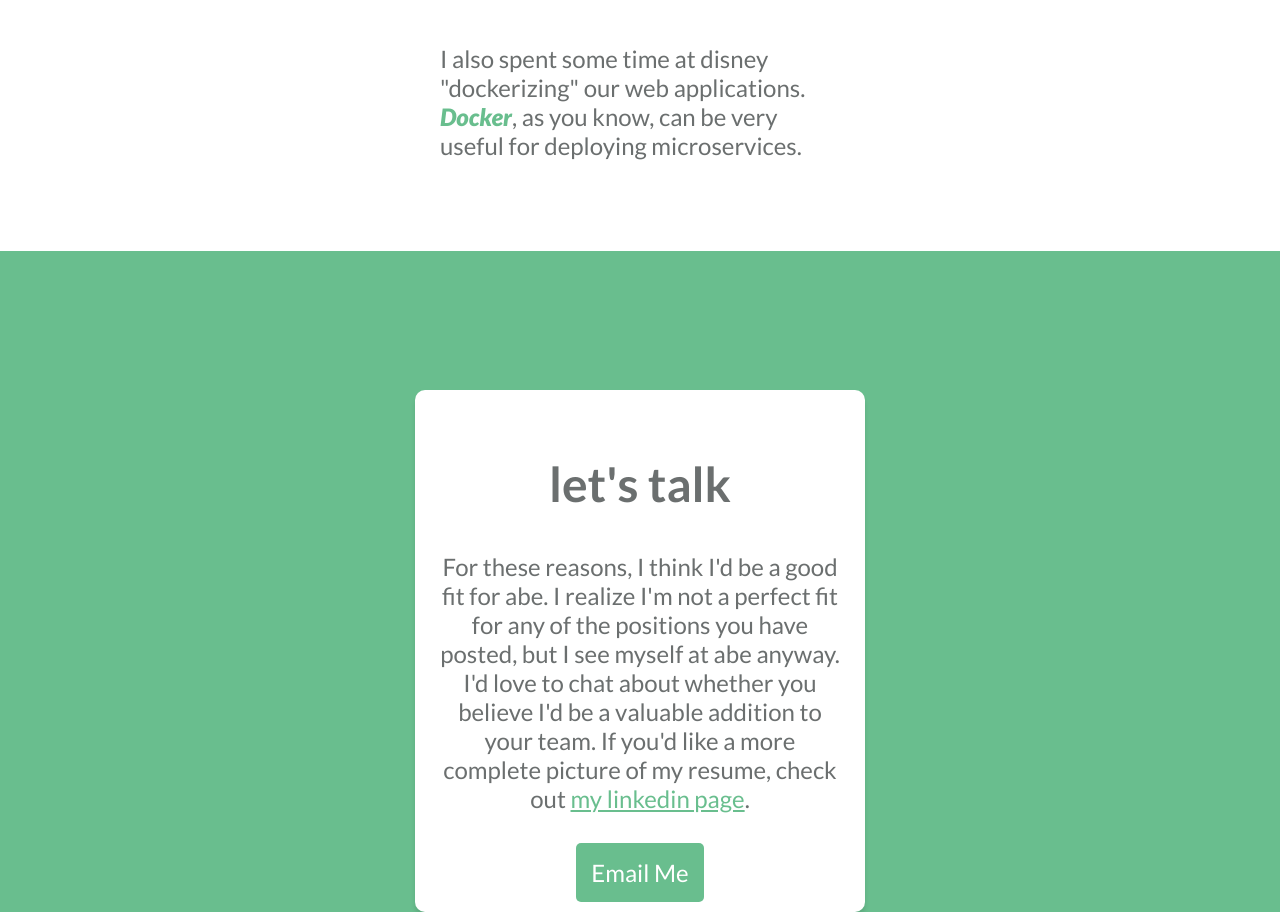
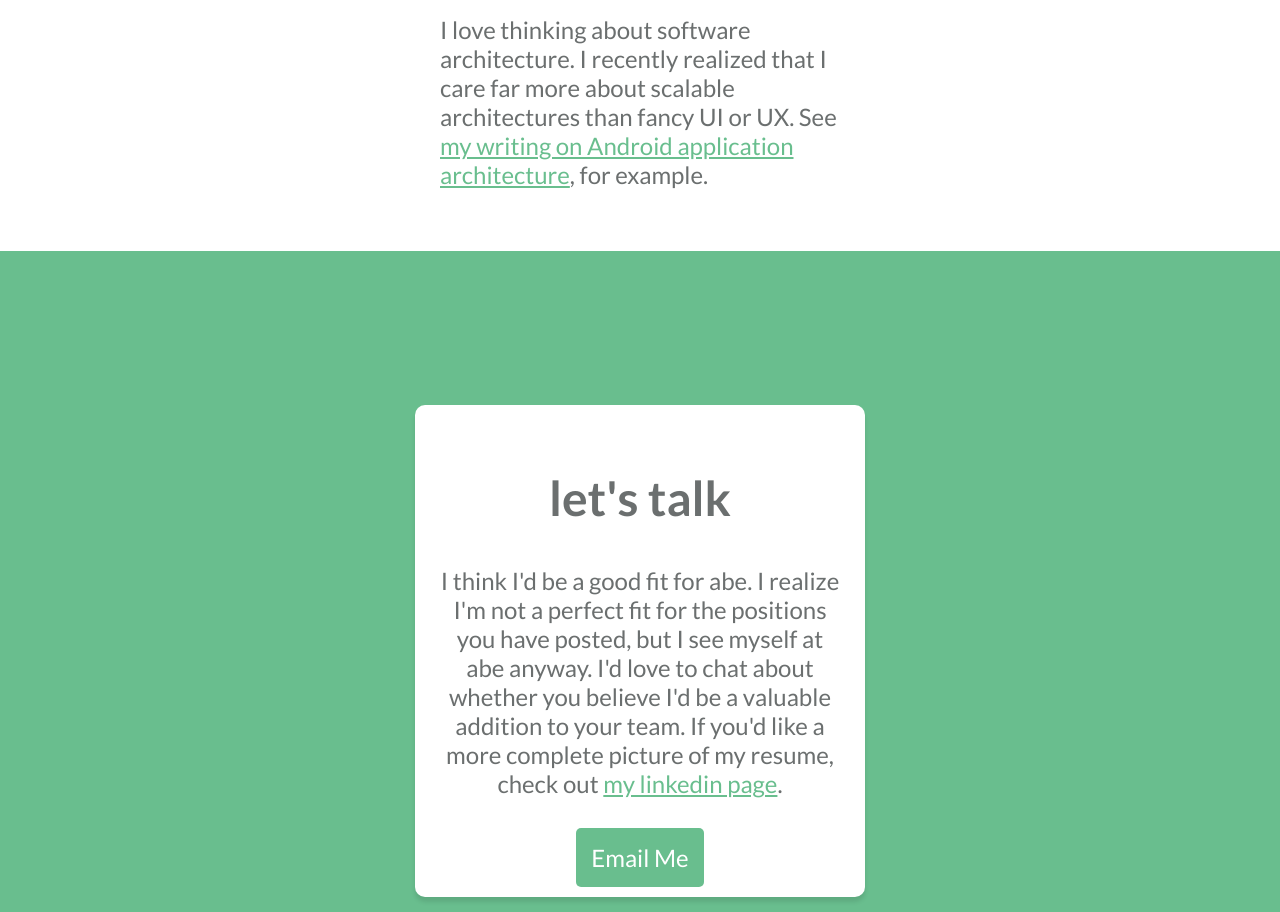
Before and after one commit to kmdupr33/matt-wants-to-work-for-you, a website: page index.html in a window 1280 px wide. Shown: the part 3060-3972 px from the top of the page. Drawn offline with Linux system fonts and the light colour scheme; some packages are replaced by stand-ins of ours; a script that the page names is missing.

Commit message:
Make shorter

```diff
--- a/index.html
+++ b/index.html
@@ -62,13 +62,13 @@
       <h2 class="text-center">stoked about architecture, microservices, and machine learning</h2>
       <div class="start-row">
         <p class="copy">
-          I love thinking about software architecture. I recently realized that I care far more about scalable architectures than fancy UI or UX. See <a href="http://www.philosophicalhacker.com/post/why-we-should-stop-putting-logic-in-activities/">my writing on Android application architecture</a>, for example.
-        </p>
-        <p class="copy">
           While at Disney, I got a taste of working with microservices and machine-learning while <span class="brand">I developed a strategy for testing microservices for a NLP-based guest services application</span>. Working on this project whet my appetite for spending more time exploring microservice- and machine-learning-based applications.
         </p>
         <p class="copy">
           I also spent some time at disney "dockerizing" our web applications. <span class="brand">Docker</span>, as you know, can be very useful for deploying microservices.
+        </p>
+        <p class="copy">
+          I love thinking about software architecture. I recently realized that I care far more about scalable architectures than fancy UI or UX. See <a href="http://www.philosophicalhacker.com/post/why-we-should-stop-putting-logic-in-activities/">my writing on Android application architecture</a>, for example.
         </p>
       </div>
     </section>
@@ -76,7 +76,7 @@
       <div class="card copy">
         <h2>let's talk</h2>
         <p class="aspiration">
-            For these reasons, I think I'd be a good fit for abe. I realize I'm not a perfect fit for any of the positions you have posted, but I see myself at abe anyway. I'd love to chat about whether you believe I'd be a valuable addition to your team. If you'd like a more complete picture of my resume, check out <a href="https://www.linkedin.com/in/k-matthew-dupree-44672178">my linkedin page</a>.
+            I think I'd be a good fit for abe. I realize I'm not a perfect fit for the positions you have posted, but I see myself at abe anyway. I'd love to chat about whether you believe I'd be a valuable addition to your team. If you'd like a more complete picture of my resume, check out <a href="https://www.linkedin.com/in/k-matthew-dupree-44672178">my linkedin page</a>.
         </p>
         <a class="btn" href="mailto:kmatthew.dupree@gmail.com">Email Me</a>
       </div>
```
